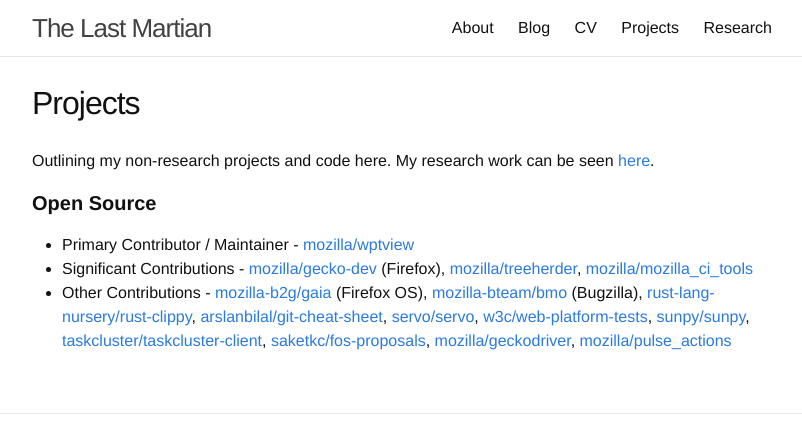
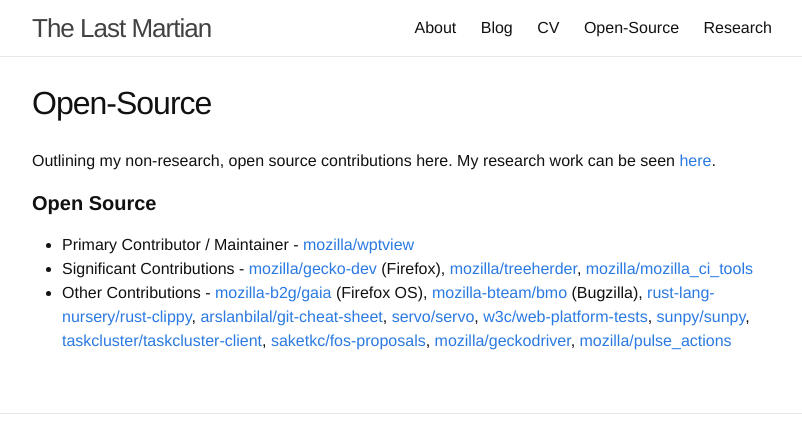
Before and after one commit to martiansideofthemoon/martiansideofthemoon.github.io, a Jekyll site: the page built from _pages/open_source.md, in a window 1280 px wide, cut to the strip 0-440 px from the top of the page. Shown: the whole strip, without its empty margins (238-1040 px from the left). Built offline with Jekyll 4.4.1, drawn with Linux system fonts in a browser that asks for light colours; comment, search, counter and statistics services are not loaded.

Commit message:
Rename header on open source

```diff
--- a/_pages/projects.md
+++ b/_pages/open_source.md
@@ -1,10 +1,10 @@
 ---
 layout: page
-title: Projects
-permalink: /projects/
+title: Open-Source
+permalink: /open_source/
 ---
 
-Outlining my non-research projects and code here. My research work can be seen [here](/research/).
+Outlining my non-research, open source contributions here. My research work can be seen [here](/research/).
 
 #### **Open Source**
 
```
